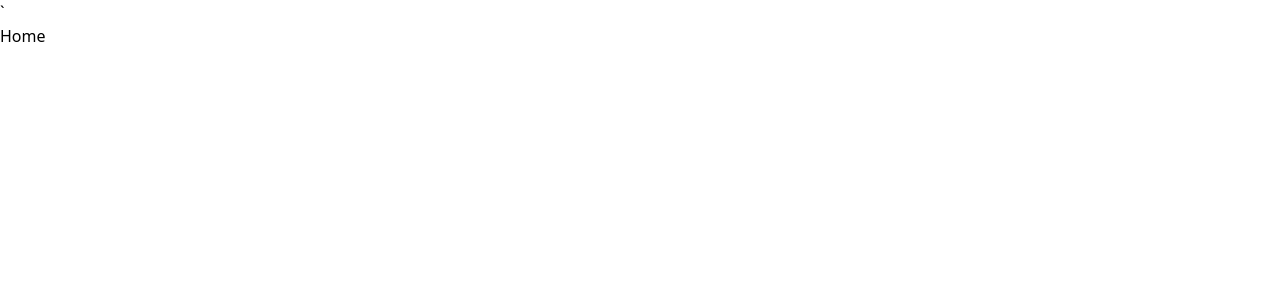
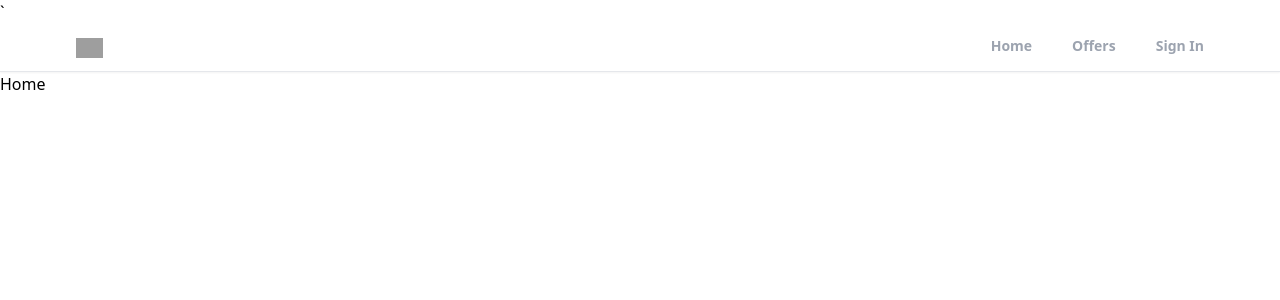
Before and after one commit to sivanesan24/New-folder, a React (Create React App) app in the folder realtor-clone-react/: page / in a window 1280 px wide. Shown: the top 300 px of the page. Built offline with nearby package versions, Linux system fonts and the light colour scheme; grey boxes are pictures that could not be loaded.

Commit message:
Header component with router functionality

```diff
--- a/realtor-clone-react/src/App.js
+++ b/realtor-clone-react/src/App.js
@@ -1,4 +1,5 @@
 import { BrowserRouter as Router, Routes, Route } from "react-router-dom";
+import Header from './components/Header';
 import Home from "./pages/Home";
 import Profile from "./pages/Profile";
 import SignIn from "./pages/SignIn";
@@ -10,6 +11,7 @@ function App() {
   return (
     <>
       <Router>
+        <Header />
         <Routes>
           <Route path="/" element={<Home />} />
           <Route path="/profile" element={<Profile />} />
--- /dev/null
+++ b/realtor-clone-react/src/components/Header.jsx
@@ -0,0 +1,40 @@
+import React from 'react';
+import { useLocation, useNavigate } from 'react-router';
+
+export default function Header() {
+    const location = useLocation();
+    const navigate = useNavigate();
+    function pathMathRoute(route) {
+        if (route === location.pathname) {
+            return true;
+        }
+    }
+    return (
+        <div className='bg-white border-b shadow-sm sticky top-0 z-50'>
+            <header className='flex justify-between items-center px-3 max-w-6xl mx-auto'>
+                <div>
+                    <img onClick={() => navigate("/")} className='h-5 cursor-pointer' src="https://static.rdc.moveaws.com/images/logos/rdc-logo-default.svg" alt="logo" />
+                </div>
+                <div>
+                    <ul className='flex space-x-10'>
+                        <li onClick={() => navigate("/")} className={`cursor-pointer py-3 text-sm font-semibold
+                         text-gray-400
+                         border-b-[3px]
+                         border-b-transparent
+                         ${pathMathRoute("/") && "text-black border-b-red-500"}`}>Home</li>
+                        <li onClick={() => navigate("/offers")} className={`cursor-pointer py-3 text-sm font-semibold
+                         text-gray-400
+                         border-b-[3px]
+                         border-b-transparent
+                         ${pathMathRoute("/offers") && "text-black border-b-red-500"}`}>Offers</li>
+                        <li onClick={() => navigate("/sign-in")} className={`cursor-pointer py-3 text-sm font-semibold
+                         text-gray-400
+                         border-b-[3px]
+                         border-b-transparent
+                         ${pathMathRoute("/sign-in") && "text-black border-b-red-500"}`}>Sign In</li>
+                    </ul>
+                </div>
+            </header>
+        </div>
+    )
+}
```
